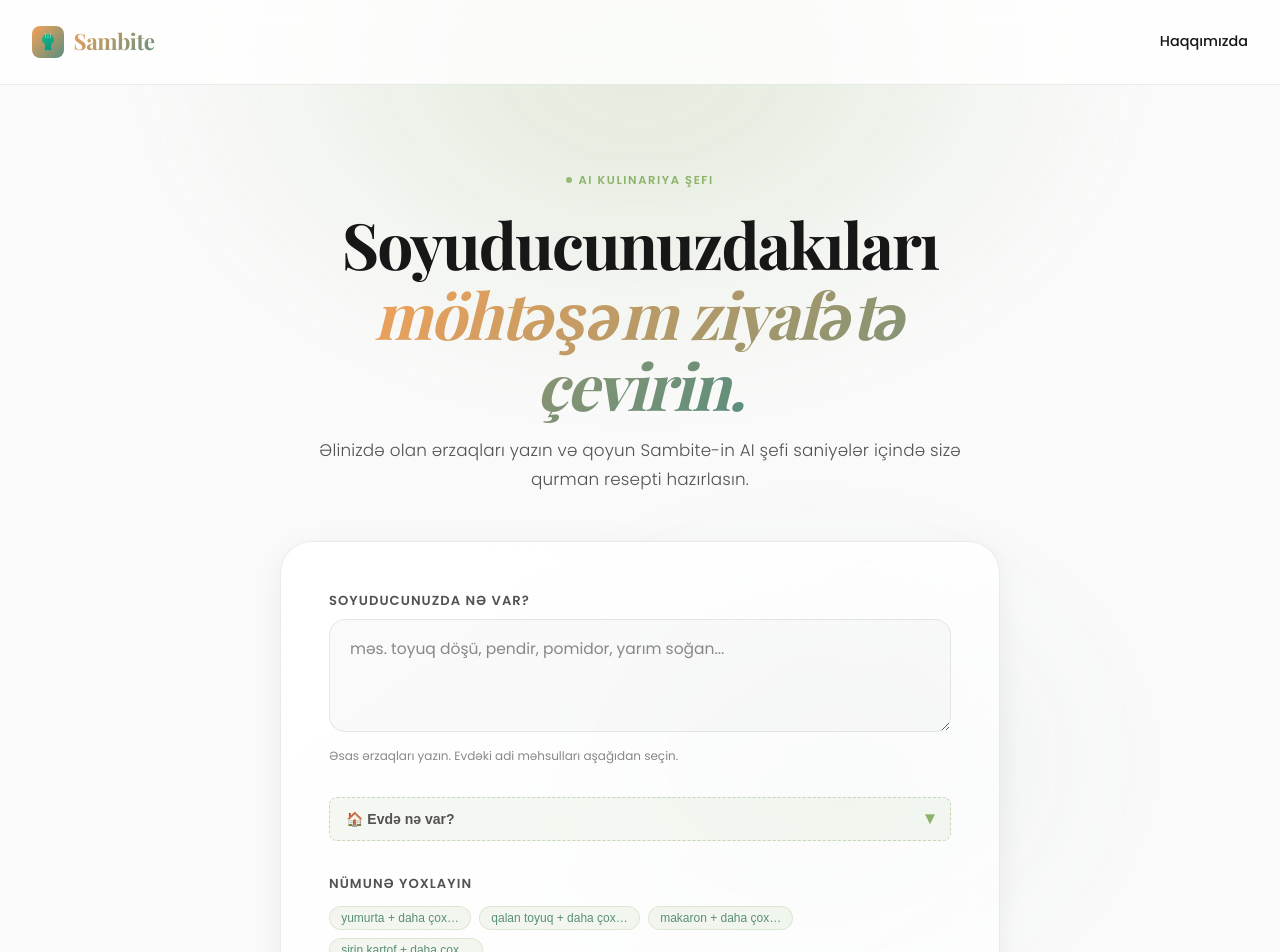
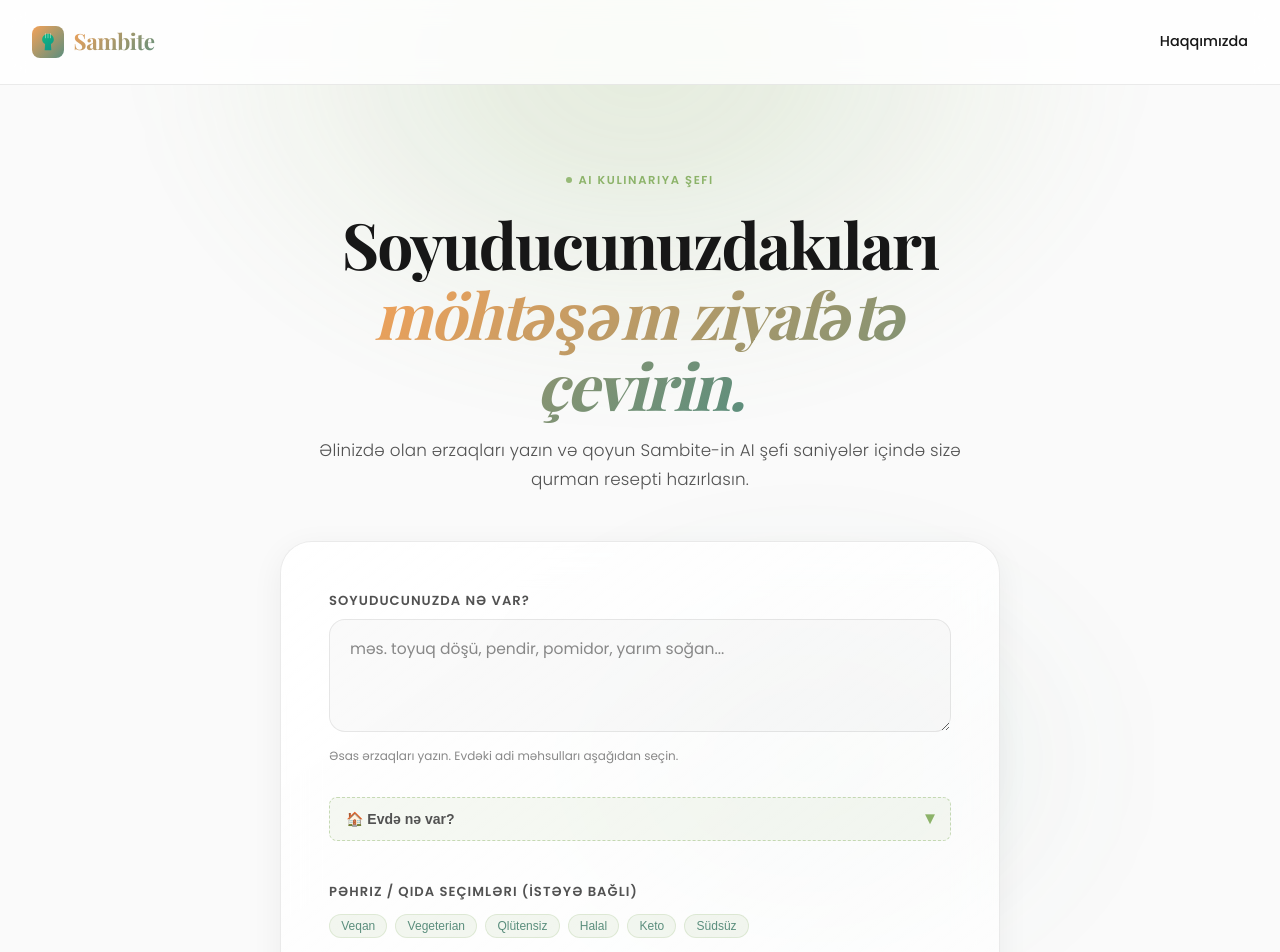
Before and after one commit to javidanbayram/sambite, a Next.js app: page / in a window 1280 px wide. Shown: the top 952 px of the page. Built offline with nearby package versions, Linux system fonts and the light colour scheme; a web font is replaced by a local one.

Commit message:
feat: Add dietary preference selector and enforce via AI prompt

```diff
--- a/app/api/recipe/route.ts
+++ b/app/api/recipe/route.ts
@@ -19,7 +19,7 @@ export async function POST(req: NextRequest) {
   }
 
   // ── 2. Parse & validate request body ─────────────────
-  let body: { ingredients?: string }
+  let body: { ingredients?: string; dietaryTags?: string[] }
   try {
     body = await req.json()
   } catch {
@@ -37,6 +37,11 @@ export async function POST(req: NextRequest) {
     )
   }
 
+  const dietaryTags = body.dietaryTags || []
+  const dietaryRule = dietaryTags.length > 0
+    ? `\n\nDIETARY RESTRICTIONS — CRITICAL:\nThe user has specified the following dietary restrictions: ${dietaryTags.join(', ')}.\nThe recipe MUST strictly adhere to these diets. Do NOT include any ingredient, even from the list above, if it violates these dietary restrictions.`
+    : ''
+
   // ── 3. Build the Sambite chef prompt ─────────────────
   const prompt = `You are the head chef at Sambite Kitchen — a prestigious culinary studio that specialises in transforming humble, leftover ingredients into extraordinary gourmet dishes. You are creative, encouraging, and knowledgeable about global cuisines.
 
@@ -44,7 +49,7 @@ A user has EXACTLY these ingredients available at home:
 ${ingredients}
 
 ⚠️ STRICT RULE — VERY IMPORTANT:
-You must ONLY use the ingredients listed above. Do NOT add any other ingredients — not oil, not butter, not salt, not vinegar, not water — unless they are explicitly in the list above. If the user did not list oil, the recipe must be completely oil-free. If they did not list salt, do not use salt. Respect the user's ingredient list absolutely and completely.
+You must ONLY use the ingredients listed above. Do NOT add any other ingredients — not oil, not butter, not salt, not vinegar, not water — unless they are explicitly in the list above. If the user did not list oil, the recipe must be completely oil-free. If they did not list salt, do not use salt. Respect the user's ingredient list absolutely and completely.${dietaryRule}
 
 Create a delicious, creative, and easy-to-follow recipe using ONLY these ingredients.
 
--- a/app/page.tsx
+++ b/app/page.tsx
@@ -1,6 +1,18 @@
 'use client'
 
 import { useState, useRef, useCallback, useEffect } from 'react'
+
+/* -------------------------------------------------------
+   Dietary Preferences
+------------------------------------------------------- */
+const DIETARY_OPTIONS = [
+  { id: 'Veqan', label: 'Veqan' },
+  { id: 'Vegeterian', label: 'Vegeterian' },
+  { id: 'Qlütensiz', label: 'Qlütensiz' },
+  { id: 'Halal', label: 'Halal' },
+  { id: 'Keto', label: 'Keto' },
+  { id: 'Südsüz', label: 'Südsüz' },
+]
 
 /* -------------------------------------------------------
    Suggested ingredient chips for quick demo
@@ -167,6 +179,7 @@ function RecipeRenderer({ text }: { text: string }) {
 export default function HomePage() {
   const [ingredients, setIngredients] = useState('')
   const [pantrySelected, setPantrySelected] = useState<Set<string>>(new Set())
+  const [dietarySelected, setDietarySelected] = useState<Set<string>>(new Set())
   const [showPantry, setShowPantry] = useState(false)
   const [recipe, setRecipe] = useState('')
   const [loading, setLoading] = useState(false)
@@ -219,6 +232,18 @@ export default function HomePage() {
     setFieldError('')
   }, [])
 
+  const toggleDietary = useCallback((id: string) => {
+    setDietarySelected(prev => {
+      const next = new Set(prev)
+      if (next.has(id)) {
+        next.delete(id)
+      } else {
+        next.add(id)
+      }
+      return next
+    })
+  }, [])
+
   // Combine textarea + selected pantry items for submission
   const getFullIngredients = useCallback(() => {
     const pantryLabels = Array.from(pantrySelected)
@@ -258,7 +283,10 @@ export default function HomePage() {
       const res = await fetch('/api/recipe', {
         method: 'POST',
         headers: { 'Content-Type': 'application/json' },
-        body: JSON.stringify({ ingredients: fullIngredients }),
+        body: JSON.stringify({
+          ingredients: fullIngredients,
+          dietaryTags: Array.from(dietarySelected)
+        }),
       })
 
       const data = await res.json()
@@ -436,6 +464,34 @@ export default function HomePage() {
                   )}
                 </div>
 
+                {/* Dietary Preferences */}
+                <div style={{ marginTop: '0.5rem' }}>
+                  <p className="form-label" id="dietary-label">Pəhriz / Qida Seçimləri (İstəyə bağlı)</p>
+                  <div className="chips" role="group" aria-labelledby="dietary-label">
+                    {DIETARY_OPTIONS.map((diet) => {
+                      const isSelected = dietarySelected.has(diet.id)
+                      return (
+                        <button
+                          key={diet.id}
+                          type="button"
+                          className={`chip ${isSelected ? 'selected' : ''}`}
+                          style={{
+                            background: isSelected ? 'rgba(140, 179, 105, 0.25)' : undefined,
+                            borderColor: isSelected ? 'rgba(140, 179, 105, 0.6)' : undefined,
+                            color: isSelected ? 'var(--teal-dark)' : undefined
+                          }}
+                          onClick={() => toggleDietary(diet.id)}
+                          disabled={loading}
+                          aria-pressed={isSelected}
+                        >
+                          {isSelected && <span style={{ marginRight: '4px' }}>✓</span>}
+                          {diet.label}
+                        </button>
+                      )
+                    })}
+                  </div>
+                </div>
+
                 {/* Quick-fill chips */}
                 <div>
                   <p className="form-label" id="examples-label">Nümunə yoxlayın</p>
```
